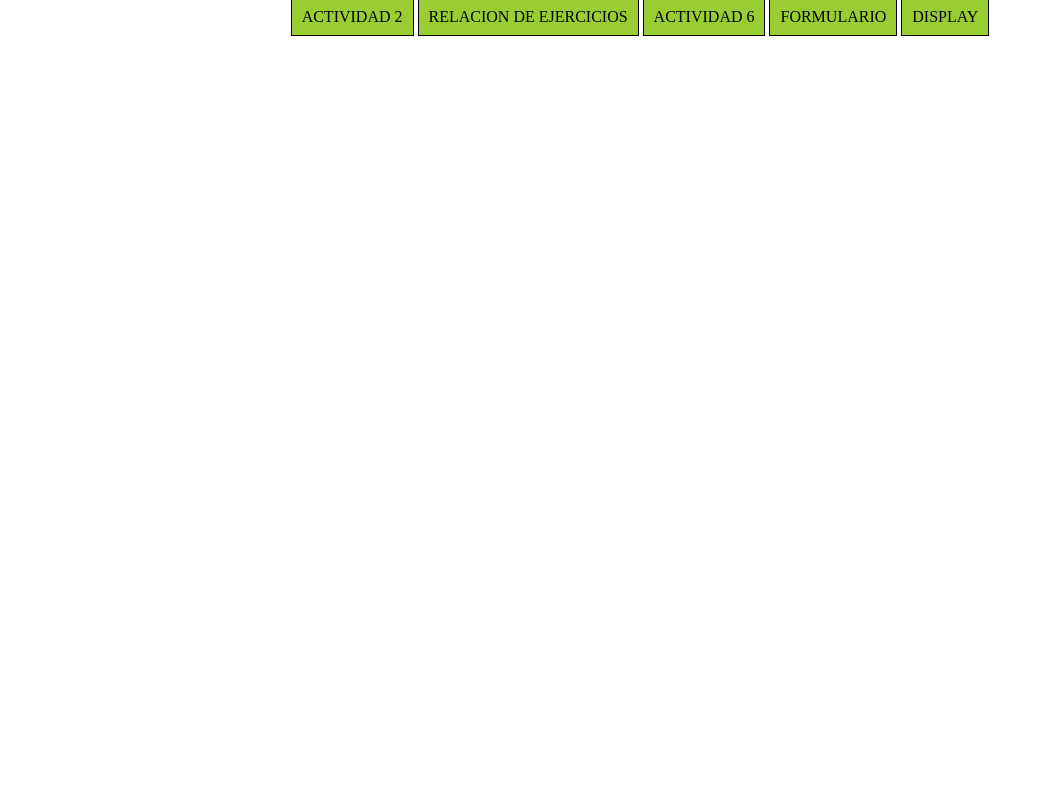
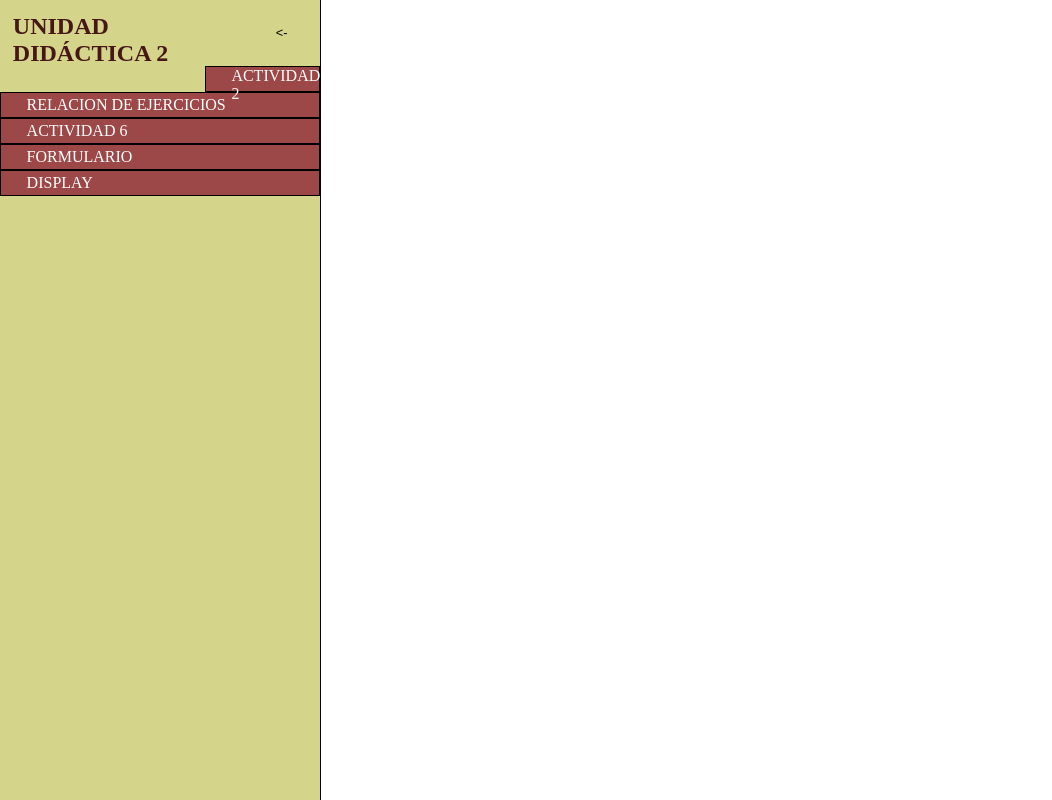
Before and after one commit to ivan191000/Cuaderno_DIW, a plain HTML site: page ud2/index.html in a window 1280 px wide. Shown: the whole page, without its empty margins (0-1052 px from the left). Drawn offline with Linux system fonts and the light colour scheme.

Commit message:
cambios al menu de las unidades

```diff
--- /dev/null
+++ b/styles/styleUds.css
@@ -0,0 +1,46 @@
+*{
+    margin:0;
+    padding:0;
+}
+.menu{
+    width: 25vw;
+    height: 100vh;
+    background-color: rgba(182, 182, 59, 0.589);
+    border-right: 1px solid black;
+}
+.header-menu{
+    padding: 1vw;
+    color: rgb(71, 23, 23);
+    margin-bottom: 5vh;
+}
+.header-menu h2{
+    width: 15vw;
+    float: left;
+}
+.header-menu button{
+    width: 2vw;
+    font-size: 1vw;
+    height: 3vh;
+    float: left;
+    margin-top: 1vh;
+    margin-left: 5vw;
+    background: none;
+    border:none;
+}
+.header-menu button:hover{
+    cursor: pointer;
+    background-color:  rgba(182, 182, 59, 0.753);
+}
+a{
+    align-content: center;
+    padding-left: 2vw;
+    text-decoration: none;
+    display: block;
+    height: 3vh;
+    background-color: rgb(156, 72, 72);
+    color : white;
+    border: 1px solid black;
+}
+a:hover{
+    background-color: rgb(200, 100, 100);
+}
--- a/ud2/index.html
+++ b/ud2/index.html
@@ -3,14 +3,20 @@
 <head>
     <meta charset="UTF-8">
     <meta name="viewport" content="width=device-width, initial-scale=1.0">
-    <title>Document</title>
-    <link rel="stylesheet" href="../styles/style.css">
+    <title>UNIDAD 2</title>
+    <link rel="stylesheet" href="../styles/styleUds.css">
 </head>
 <body>
-    <a href="act2.html">ACTIVIDAD 2</a>
-    <a href="RELACION/index.html">RELACION DE EJERCICIOS</a>
-    <a href="act6.html">ACTIVIDAD 6</a>
-    <a href="formulario.html">FORMULARIO</a>
-    <a href="display.html">DISPLAY</a>
+    <div class="menu">
+        <div class="header-menu">
+            <h2>UNIDAD DIDÁCTICA 2</h2>
+            <button><-</button>
+        </div>
+        <a href="act2.html">ACTIVIDAD 2</a>
+        <a href="RELACION/index.html">RELACION DE EJERCICIOS</a>
+        <a href="act6.html">ACTIVIDAD 6</a>
+        <a href="formulario.html">FORMULARIO</a>
+        <a href="display.html">DISPLAY</a>
+    </div>
 </body>
 </html>
```
Also changed, not shown: ud1/index.html (+2 -1 lines).
